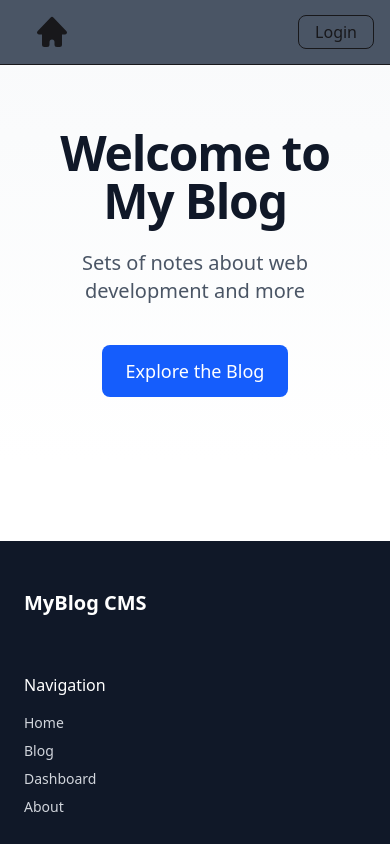
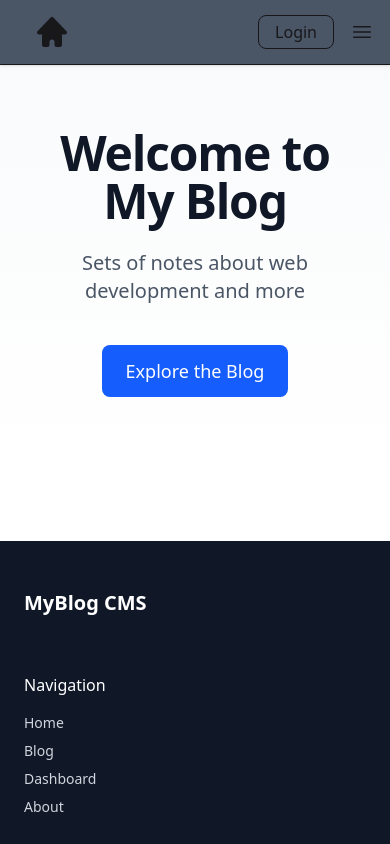
Before and after one commit to Davideif/Blog, a Next.js app: page / in a window 390 px wide. Shown: the top 844 px of the page. Built offline with nearby package versions, Linux system fonts and the light colour scheme; no server answers; the database is empty.

Commit message:
Burger button added

```diff
--- /dev/null
+++ b/components/Burger.jsx
@@ -0,0 +1,38 @@
+"use client";
+
+import { useState } from "react";
+import Link from "next/link";
+import { Bars3Icon, XMarkIcon } from "@heroicons/react/24/outline";
+
+export default function Burger({ session }) {
+  const [open, setOpen] = useState(false);
+
+  return (
+    <>
+      {/* Burger button */}
+      <button
+        className="md:hidden"
+        onClick={() => setOpen(!open)}
+      >
+        {open ? (
+          <XMarkIcon className="w-6" />
+        ) : (
+          <Bars3Icon className="w-6" />
+        )}
+      </button>
+
+      {/* Mobile dropdown */}
+      {open && (
+        <div className="absolute top-16 left-0 w-full bg-gray-600 flex flex-col gap-4 p-4 md:hidden">
+          <Link href="/" onClick={() => setOpen(false)}>Home</Link>
+          <Link href="/blog" onClick={() => setOpen(false)}>Blog</Link>
+          {session && (
+            <Link href="/dashboard" onClick={() => setOpen(false)}>
+              Dashboard
+            </Link>
+          )}
+        </div>
+      )}
+    </>
+  );
+}
--- a/components/DeletePostButton.jsx
+++ b/components/DeletePostButton.jsx
@@ -21,7 +21,7 @@ const DeletePostButton = ({ postId }) => {
       return
     }
 
-    // 3. Actually delete the post
+    // 3. Delete the post
     const res = await fetch(`${process.env.NEXT_PUBLIC_API_DOMAIN}/posts/${postId}`, {
       method: "DELETE",
     })
--- a/components/EditPostButton.jsx
+++ b/components/EditPostButton.jsx
@@ -4,10 +4,9 @@ import React from 'react'
 
 const EditPostButton = () => {
 
-  // handle edit logic here
   const handleEdit = () => {
     console.log("Edit button clicked")
-    // navigate, open modal, etc.
+
   }
 
   return (
--- a/components/Navbar.jsx
+++ b/components/Navbar.jsx
@@ -1,46 +1,37 @@
-// components/Navbar.js
 import Link from "next/link";
 import { HomeIcon } from "@heroicons/react/16/solid";
 import { getServerSession } from "next-auth";
 import { authOptions } from "@/lib/authOptions";
 import AuthSection from "@/components/AuthSection";
-
-
-
+import Burger from "@/components/Burger";
 
 export default async function Navbar() {
-
-    const session = await getServerSession(authOptions);
+  const session = await getServerSession(authOptions);
 
   return (
-    <nav className="w-full bg-gray-600 border-b shadow-sm">
+    <nav className="w-full bg-gray-600 border-b shadow-sm relative">
       <div className="max-w-7xl mx-auto px-4 py-3 flex items-center justify-between">
 
-        {/* Left: Logo */}
-        <div className="px-4 flex items-centre gap-10">
+        {/* Left */}
+        <div className="px-4 flex items-center gap-10">
           <Link href="/">
-            <HomeIcon
-              alt="Logo"
-              className="w-10 h-auto cursor-pointer"
-            />
+            <HomeIcon className="w-10 cursor-pointer" />
           </Link>
 
-          {/* Page Links */}
+          {/* Desktop links */}
           <div className="hidden md:flex items-center gap-6 text-gray-800">
-            <Link href="/" className=" hover:text-black">Home</Link>
-            <Link href="/blog" className="hover:text-black">Blog</Link>
-            {session && <Link href="/dashboard" className="hover:text-black ">Dashboard</Link>}
+            <Link href="/">Home</Link>
+            <Link href="/blog">Blog</Link>
+            {session && <Link href="/dashboard">Dashboard</Link>}
           </div>
         </div>
 
-        {/* Right: Search + Login + Log Out */}
+        {/* Right */}
         <div className="flex items-center gap-4">
-          {/* <input
-            type="text"
-            placeholder="Search..."
-            className="border rounded-lg px-3 py-1 focus:outline-none focus:ring focus:ring-gray-300"
-          /> */}
           <AuthSection session={session} />
+
+          {/*  Mobile Menu */}
+          <Burger session={session} />
         </div>
 
       </div>
```
